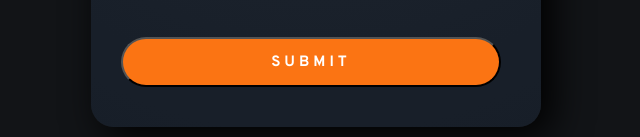
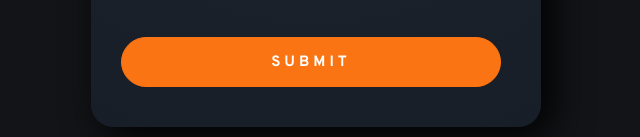
Before and after one commit to K1337xz/Interactive-rating-component, a plain HTML site: page index.html in a window 1280 px wide. Shown: the part 498-635 px from the top of the page, without its empty margins (324-964 px from the left). Drawn offline with Linux system fonts and the light colour scheme.

Commit message:
Update style.css

```diff
--- a/style.css
+++ b/style.css
@@ -53,6 +53,7 @@ body{
 
 .submitButton{
     align-self: baseline;
+    border: 1px solid hsl(25, 97%, 53%);
     background-color: hsl(25, 97%, 53%);
     width: 380px;
     height: 50px;
```
